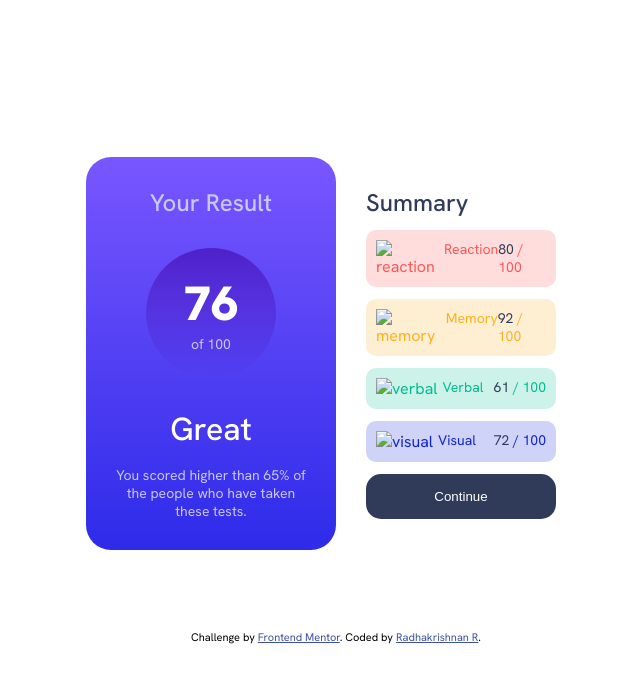
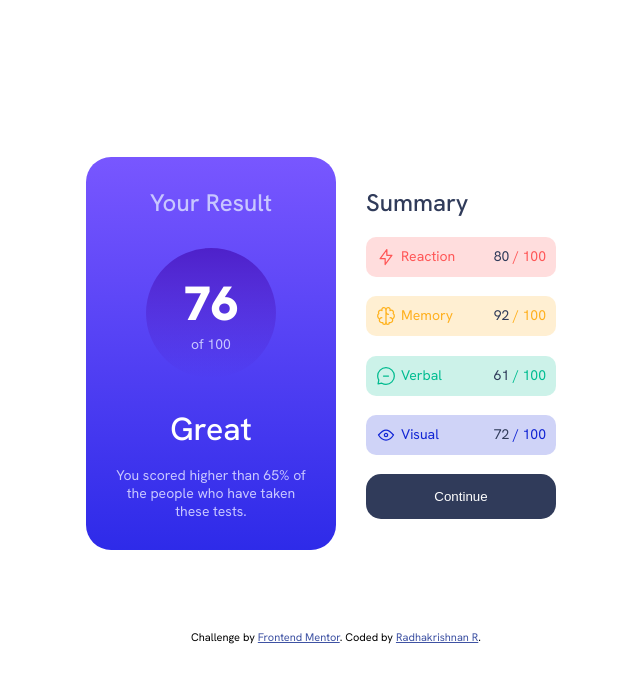
Before and after one commit to Radhakrishnan-R/result-summary-component-fm, a plain HTML site: page index.html in a window 1280 px wide. Shown: the whole page, without its empty margins (304-944 px from the left). Drawn offline with Linux system fonts and the light colour scheme.

Commit message:
Update index.html

```diff
--- a/index.html
+++ b/index.html
@@ -34,19 +34,19 @@
     <div class="summary-info">
       <h2>Summary</h2>
       <div class="reaction">
-        <div class="image-holder"><img src="./assets/images/icon-reaction.svg" alt="reaction"><p>Reaction</p></div>
+        <div class="image-holder"><img src="./icon-reaction.svg" alt="reaction"><p>Reaction</p></div>
         <div><p><span class="dark">80</span> / 100</p></div>
       </div>
       <div class="memory">
-        <div class="image-holder"><img src="./assets/images/icon-memory.svg" alt="memory"><p>Memory</p></div>
+        <div class="image-holder"><img src="./icon-memory.svg" alt="memory"><p>Memory</p></div>
         <div><p><span class="dark">92</span> / 100</p></div>
       </div>
       <div class="verbal">
-        <div class="image-holder"><img src="./assets/images/icon-verbal.svg" alt="verbal"><p>Verbal</p></div>
+        <div class="image-holder"><img src="./icon-verbal.svg" alt="verbal"><p>Verbal</p></div>
         <div><p><span class="dark">61</span> / 100</p></div>
       </div>
       <div class="visual">
-        <div class="image-holder"><img src="./assets/images/icon-visual.svg" alt="visual"><p>Visual</p></div>
+        <div class="image-holder"><img src="./icon-visual.svg" alt="visual"><p>Visual</p></div>
         <div><p><span class="dark">72</span> / 100</p></div>
       </div>
       <button>Continue</button>
```
